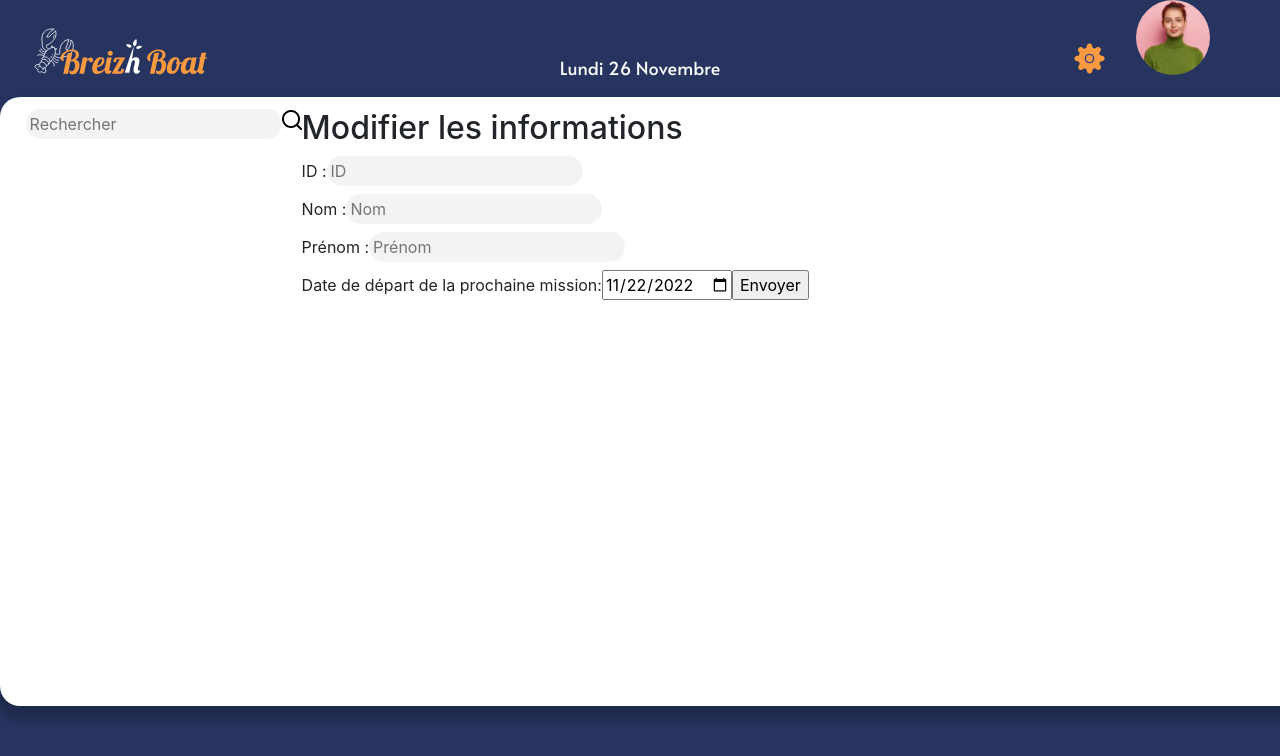
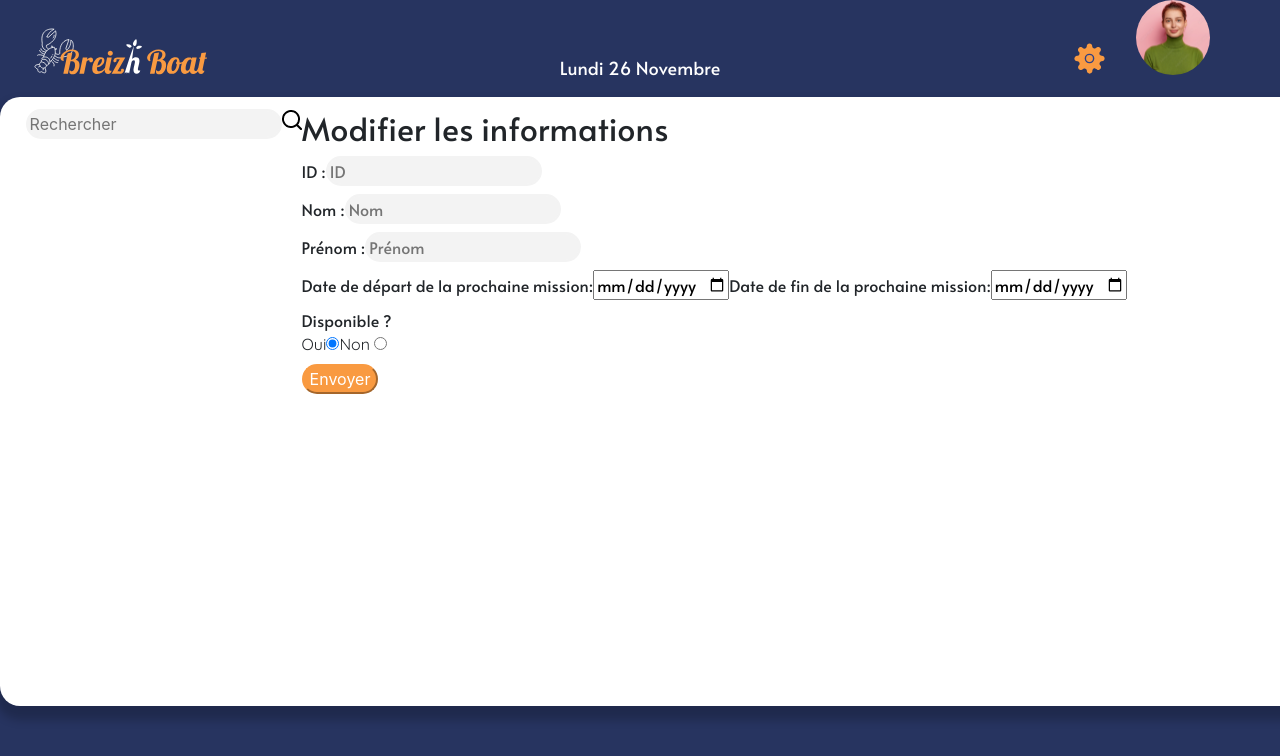
Before and after one commit to Ulpeo/Projet_web, a React (Create React App) app: page /settings in a window 1280 px wide. Shown: the top 756 px of the page. Built offline with nearby package versions, Linux system fonts and the light colour scheme.

Commit message:
page modif pilotes

```diff
--- a/src/set.css
+++ b/src/set.css
@@ -1,11 +1,11 @@
-.back{
+.back {
     display: flex;
     flex-wrap: wrap;
 
     height: 609px;
     width: 1424px;
     margin-left: auto;
-margin-right:auto;
+    margin-right: auto;
     margin-bottom: 2%;
 
 
@@ -15,12 +15,25 @@ box-shadow: 0px 9px 10px 5px rgba(0, 0, 0, 0.2);
     border-radius: 20px;
 
 
-padding:2%;
+    padding: 2%;
     padding-top: 1%;
 }
 
-input[type=text]{
+input[type=text] {
     background-color: #F3F3F3;
     border-radius: 25px;
     border: 2px solid #F3F3F3;
 }
+
+
+.modifier {
+    background-color: #F99A41;
+    max-height: 10%;
+    max-width: 20%;
+
+    border-radius: 30px;
+    border-color: #F99A41;
+
+    color:white;
+
+}
--- a/src/set.js
+++ b/src/set.js
@@ -15,36 +15,51 @@ function Set() {
                 </form>
             </div>
             <div className="right">
-                <h2 className="Alata">Modifier les informations</h2>
+                <h2 className="alata">Modifier les informations</h2>
 
                 <form>
 
-                    <label className="Alata">
+                    <label className="alata">
                         ID :
                         <input type="text" name="id" placeholder="ID" />
                     </label>
                     <br />
-                    <label className="Alata">
+                    <label className="alata">
                         Nom :
                         <input type="text" name="surname" placeholder="Nom" />
                     </label>
                     <br />
-                    <label className="Alata">
+                    <label className="alata">
                         Prénom :
                         <input type="text" name="name" placeholder="Prénom" />
                     </label>
                     <br />
-                    <label for="start">Date de départ de la prochaine mission:
+                    <label for="start" className="alata">Date de départ de la prochaine mission:
 
                         <input type="date" id="start" name="trip-start"
-                            value="2022-11-22"
                             min="2018-01-01" max="2025-12-31"></input>
                     </label>
-                    <input type="submit" value="Envoyer" />
-                </form>
-            </div>
-        </div>
-    )
+                    <label for="end" className="alata">Date de fin de la prochaine mission:
+
+                        <input type="date" id="end" name="trip-end"
+                            min="2018-01-01" max="2025-12-31"></input>
+                    </label>
+                    <br/>
+                    <label className="alata">
+                        Disponible ?
+                    <form name="form1" className="quicksand">
+                            Oui<input type="radio" name="dispo" checked value="Oui"/ >
+                            Non <input type="radio" name="dispo" value="Non" />
+
+                                </form>
+                                </label>
+                                <br/>
+
+                                <input className="modifier" type="submit" value="Envoyer" />
+                            </form>
+                        </div>
+                    </div>
+                    )
 }
 
-export default Set;
+                    export default Set;
```
Lines whose indentation alone changed are shown as unchanged.
